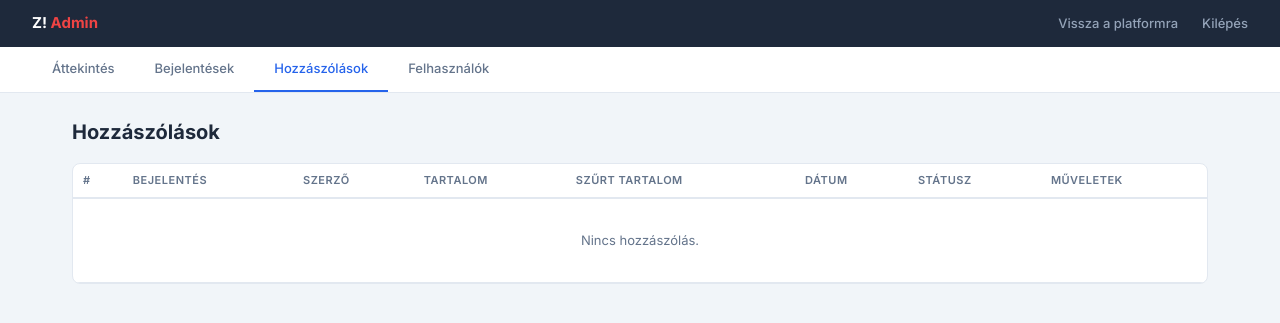
After one commit to gaberun24/zeghang, a Flask app: page /admin/comments in a window 1280 px wide. The commit adds this page. Shown: the top 323 px of the page. Run offline with Flask 3, Linux system fonts and the light colour scheme; the visitor is signed in with stand-in values (Sample User, id 1); data that the repository does not hold is empty; some libraries are stand-ins or nearby versions.

Commit message:
feat: admin dashboard + profanity filter + moderáció
Admin felület (/admin):
- Áttekintő dashboard statisztikákkal és körzeti bontással
- Bejelentések kezelése (státusz váltás, elrejtés, törlés)
- Felhasználók kezelése (tiltás, admin jog adás/elvétel)
- Hozzászólások moderálása (elrejtés, törlés)

Profanity filter (lib/moderation.py):
- Magyar csúnya szó lista, automatikus csillagozás megjelenítéskor
- Jinja2 |censor filter a publikus oldalakon (cím, leírás, kommentek)
- Eredeti szöveg megmarad az adatbázisban, admin látja

DB migráció:
- users: is_admin, is_banned mezők
- issues: is_hidden mező
- comments: is_hidden mező

Co-Authored-By: Claude Opus 4.6 <noreply@anthropic.com>

```diff
--- a/app.py
+++ b/app.py
@@ -31,6 +31,7 @@ from lib.ai import (
     categorize_issue, check_duplicates, quick_categorize,
     CATEGORIES, URGENCY_LABELS,
 )
+from lib.moderation import censor_text
 from districts import DISTRICTS, guess_district
 
 # ── App setup ──
@@ -55,6 +56,9 @@ login_manager.login_view = "login"
 login_manager.login_message = "Jelentkezz be a folytatáshoz."
 login_manager.login_message_category = "error"
 
+# ── Jinja2 filters ──
+app.jinja_env.filters["censor"] = censor_text
+
 
 # ── User model ──
 class DistrictInfo:
@@ -72,7 +76,19 @@ class User(UserMixin):
         self.email = row["email"]
         self.display_name = row.get("display_name") or "Körzeti lakos"
         self.district_id = row["district_id"]
+        self.is_admin = row.get("is_admin", False)
         self.district = DistrictInfo(district_row) if district_row else None
+
+
+def admin_required(f):
+    @wraps(f)
+    @login_required
+    def decorated(*args, **kwargs):
+        if not current_user.is_admin:
+            flash("Nincs jogosultságod ehhez az oldalhoz.", "error")
+            return redirect(url_for("dashboard"))
+        return f(*args, **kwargs)
+    return decorated
 
 
 @login_manager.user_loader
@@ -459,6 +475,7 @@ def dashboard():
             where_clauses.append("i.category = %s")
             params.append(category_filter)
 
+        where_clauses.append("i.is_hidden = FALSE")
         where_sql = " AND ".join(where_clauses) if where_clauses else "TRUE"
 
         issues = conn.execute(
@@ -610,11 +627,11 @@ def issue_detail(issue_id):
         ).fetchone()
         user_vote = vote_row["direction"] if vote_row else 0
 
-        # Comments
+        # Comments (hide moderated ones for non-admins)
         comments_raw = conn.execute(
             "SELECT c.*, COALESCE(u.display_name, 'Körzeti lakos') AS author_name "
             "FROM comments c JOIN users u ON c.user_id = u.id "
-            "WHERE c.issue_id = %s ORDER BY c.created_at ASC",
+            "WHERE c.issue_id = %s AND c.is_hidden = FALSE ORDER BY c.created_at ASC",
             (issue_id,)
         ).fetchall()
         comments = []
@@ -790,6 +807,201 @@ def uploaded_file(filename):
     return send_from_directory(UPLOAD_DIR, filename)
 
 
+# ── Routes: Admin ──
+@app.route("/admin")
+@admin_required
+def admin_dashboard():
+    conn = get_db()
+    try:
+        total_issues = conn.execute("SELECT COUNT(*) AS cnt FROM issues").fetchone()["cnt"]
+        active_issues = conn.execute("SELECT COUNT(*) AS cnt FROM issues WHERE status != 'done'").fetchone()["cnt"]
+        solved_issues = conn.execute("SELECT COUNT(*) AS cnt FROM issues WHERE status = 'done'").fetchone()["cnt"]
+        hidden_issues = conn.execute("SELECT COUNT(*) AS cnt FROM issues WHERE is_hidden = TRUE").fetchone()["cnt"]
+        total_users = conn.execute("SELECT COUNT(*) AS cnt FROM users WHERE is_active = TRUE").fetchone()["cnt"]
+        banned_users = conn.execute("SELECT COUNT(*) AS cnt FROM users WHERE is_banned = TRUE").fetchone()["cnt"]
+        total_comments = conn.execute("SELECT COUNT(*) AS cnt FROM comments").fetchone()["cnt"]
+        hidden_comments = conn.execute("SELECT COUNT(*) AS cnt FROM comments WHERE is_hidden = TRUE").fetchone()["cnt"]
+
+        # Recent issues
+        recent = conn.execute(
+            "SELECT i.*, d.number AS district_number, "
+            "COALESCE(u.display_name, 'Körzeti lakos') AS author_name, u.email AS author_email "
+            "FROM issues i JOIN districts d ON i.district_id = d.id "
+            "JOIN users u ON i.user_id = u.id "
+            "ORDER BY i.created_at DESC LIMIT 20"
+        ).fetchall()
+
+        # District breakdown
+        district_stats = conn.execute(
+            "SELECT d.number, d.name, "
+            "COUNT(CASE WHEN i.status != 'done' THEN 1 END) AS active, "
+            "COUNT(CASE WHEN i.status = 'done' THEN 1 END) AS solved, "
+            "COUNT(i.id) AS total "
+            "FROM districts d LEFT JOIN issues i ON i.district_id = d.id "
+            "GROUP BY d.number, d.name ORDER BY d.number"
+        ).fetchall()
+
+        return render_template("admin/dashboard.html",
+            total_issues=total_issues, active_issues=active_issues,
+            solved_issues=solved_issues, hidden_issues=hidden_issues,
+            total_users=total_users, banned_users=banned_users,
+            total_comments=total_comments, hidden_comments=hidden_comments,
+            recent=recent, district_stats=district_stats,
+            category_labels=CATEGORIES, urgency_labels=URGENCY_LABELS,
+        )
+    finally:
+        conn.close()
+
+
+@app.route("/admin/issues")
+@admin_required
+def admin_issues():
+    status = request.args.get("status", "all")
+    page = request.args.get("page", 1, type=int)
+    per_page = 30
+    offset = (page - 1) * per_page
+
+    conn = get_db()
+    try:
+        where = "TRUE"
+        params = []
+        if status == "hidden":
+            where = "i.is_hidden = TRUE"
+        elif status != "all":
+            where = "i.status = %s AND i.is_hidden = FALSE"
+            params.append(status)
+
+        issues = conn.execute(
+            f"SELECT i.*, d.number AS district_number, "
+            f"COALESCE(u.display_name, 'Körzeti lakos') AS author_name, u.email AS author_email "
+            f"FROM issues i JOIN districts d ON i.district_id = d.id "
+            f"JOIN users u ON i.user_id = u.id "
+            f"WHERE {where} ORDER BY i.created_at DESC LIMIT %s OFFSET %s",
+            params + [per_page, offset],
+        ).fetchall()
+
+        total = conn.execute(
+            f"SELECT COUNT(*) AS cnt FROM issues i WHERE {where}", params
+        ).fetchone()["cnt"]
+
+        return render_template("admin/issues.html",
+            issues=issues, status=status, page=page,
+            total=total, per_page=per_page,
+            category_labels=CATEGORIES, urgency_labels=URGENCY_LABELS,
+        )
+    finally:
+        conn.close()
+
+
+@app.route("/admin/issue/<int:issue_id>/action", methods=["POST"])
+@admin_required
+def admin_issue_action(issue_id):
+    action = request.form.get("action")
+    conn = get_db()
+    try:
+        if action == "hide":
+            conn.execute("UPDATE issues SET is_hidden = TRUE WHERE id = %s", (issue_id,))
+        elif action == "unhide":
+            conn.execute("UPDATE issues SET is_hidden = FALSE WHERE id = %s", (issue_id,))
+        elif action in ("new", "in_progress", "done"):
+            update = "UPDATE issues SET status = %s, updated_at = NOW()"
+            params = [action, issue_id]
+            if action == "done":
+                update += ", resolved_at = NOW()"
+            update += " WHERE id = %s"
+            conn.execute(update, params)
+        elif action == "delete":
+            conn.execute("DELETE FROM issues WHERE id = %s", (issue_id,))
+        conn.commit()
+    except Exception:
+        conn.rollback()
+    finally:
+        conn.close()
+    return redirect(request.referrer or url_for("admin_issues"))
+
+
+@app.route("/admin/users")
+@admin_required
+def admin_users():
+    conn = get_db()
+    try:
+        users = conn.execute(
+            "SELECT u.*, d.number AS district_number, d.name AS district_name, "
+            "(SELECT COUNT(*) FROM issues WHERE user_id = u.id) AS issue_count, "
+            "(SELECT COUNT(*) FROM comments WHERE user_id = u.id) AS comment_count "
+            "FROM users u LEFT JOIN districts d ON u.district_id = d.id "
+            "ORDER BY u.created_at DESC"
+        ).fetchall()
+        return render_template("admin/users.html", users=users)
+    finally:
+        conn.close()
+
+
+@app.route("/admin/user/<int:user_id>/action", methods=["POST"])
+@admin_required
+def admin_user_action(user_id):
+    action = request.form.get("action")
+    conn = get_db()
+    try:
+        if action == "ban":
+            conn.execute("UPDATE users SET is_banned = TRUE, is_active = FALSE WHERE id = %s", (user_id,))
+        elif action == "unban":
+            conn.execute("UPDATE users SET is_banned = FALSE, is_active = TRUE WHERE id = %s", (user_id,))
+        elif action == "make_admin":
+            conn.execute("UPDATE users SET is_admin = TRUE WHERE id = %s", (user_id,))
+        elif action == "remove_admin":
+            conn.execute("UPDATE users SET is_admin = FALSE WHERE id = %s", (user_id,))
+        conn.commit()
+    except Exception:
+        conn.rollback()
+    finally:
+        conn.close()
+    return redirect(request.referrer or url_for("admin_users"))
+
+
+@app.route("/admin/comments")
+@admin_required
+def admin_comments():
+    conn = get_db()
+    try:
+        comments = conn.execute(
+            "SELECT c.*, i.title AS issue_title, "
+            "COALESCE(u.display_name, 'Körzeti lakos') AS author_name, u.email AS author_email "
+            "FROM comments c JOIN issues i ON c.issue_id = i.id "
+            "JOIN users u ON c.user_id = u.id "
+            "ORDER BY c.created_at DESC LIMIT 100"
+        ).fetchall()
+        return render_template("admin/comments.html", comments=comments)
+    finally:
+        conn.close()
+
+
+@app.route("/admin/comment/<int:comment_id>/action", methods=["POST"])
+@admin_required
+def admin_comment_action(comment_id):
+    action = request.form.get("action")
+    conn = get_db()
+    try:
+        if action == "hide":
+            conn.execute("UPDATE comments SET is_hidden = TRUE WHERE id = %s", (comment_id,))
+        elif action == "unhide":
+            conn.execute("UPDATE comments SET is_hidden = FALSE WHERE id = %s", (comment_id,))
+        elif action == "delete":
+            comment = conn.execute("SELECT issue_id FROM comments WHERE id = %s", (comment_id,)).fetchone()
+            if comment:
+                conn.execute("DELETE FROM comments WHERE id = %s", (comment_id,))
+                conn.execute(
+                    "UPDATE issues SET comment_count = GREATEST(comment_count - 1, 0) WHERE id = %s",
+                    (comment["issue_id"],)
+                )
+        conn.commit()
+    except Exception:
+        conn.rollback()
+    finally:
+        conn.close()
+    return redirect(request.referrer or url_for("admin_comments"))
+
+
 # ── Init & Run ──
 with app.app_context():
     init_db()
--- a/lib/database.py
+++ b/lib/database.py
@@ -232,6 +232,10 @@ def init_db():
             "ALTER TABLE issues ADD COLUMN IF NOT EXISTS lat DOUBLE PRECISION",
             "ALTER TABLE issues ADD COLUMN IF NOT EXISTS lng DOUBLE PRECISION",
             "ALTER TABLE districts ADD COLUMN IF NOT EXISTS population INT DEFAULT 0",
+            "ALTER TABLE users ADD COLUMN IF NOT EXISTS is_admin BOOLEAN DEFAULT FALSE",
+            "ALTER TABLE users ADD COLUMN IF NOT EXISTS is_banned BOOLEAN DEFAULT FALSE",
+            "ALTER TABLE issues ADD COLUMN IF NOT EXISTS is_hidden BOOLEAN DEFAULT FALSE",
+            "ALTER TABLE comments ADD COLUMN IF NOT EXISTS is_hidden BOOLEAN DEFAULT FALSE",
         ]:
             conn.execute(col_sql)
 
--- /dev/null
+++ b/templates/admin/base.html
@@ -0,0 +1,136 @@
+<!DOCTYPE html>
+<html lang="hu">
+<head>
+  <meta charset="UTF-8">
+  <meta name="viewport" content="width=device-width, initial-scale=1.0">
+  <meta name="csrf-token" content="{{ csrf_token() }}">
+  <title>{% block title %}Admin — Zalaegerszeg Hangja{% endblock %}</title>
+  <link rel="preconnect" href="https://fonts.googleapis.com">
+  <link rel="preconnect" href="https://fonts.gstatic.com" crossorigin>
+  <link href="https://fonts.googleapis.com/css2?family=Inter:wght@300;400;500;600;700&display=swap" rel="stylesheet">
+  <style>
+    *, *::before, *::after { box-sizing: border-box; margin: 0; padding: 0; }
+    :root {
+      --admin-bg: #f1f5f9;
+      --admin-card: #ffffff;
+      --admin-border: #e2e8f0;
+      --admin-text: #1e293b;
+      --admin-muted: #64748b;
+      --admin-primary: #2563eb;
+      --admin-danger: #dc2626;
+      --admin-success: #16a34a;
+      --admin-warning: #d97706;
+      --radius: 8px;
+    }
+    body { font-family: 'Inter', sans-serif; background: var(--admin-bg); color: var(--admin-text); font-size: 14px; line-height: 1.5; }
+
+    /* Top bar */
+    .admin-topbar {
+      background: #1e293b; color: white; padding: 0.75rem 2rem;
+      display: flex; align-items: center; justify-content: space-between;
+    }
+    .admin-topbar-title { font-weight: 700; font-size: 15px; }
+    .admin-topbar-title span { color: #ef4444; }
+    .admin-topbar-links { display: flex; gap: 1.5rem; align-items: center; }
+    .admin-topbar-links a { color: #94a3b8; text-decoration: none; font-size: 13px; font-weight: 500; }
+    .admin-topbar-links a:hover, .admin-topbar-links a.active { color: white; }
+
+    /* Nav */
+    .admin-nav {
+      background: white; border-bottom: 1px solid var(--admin-border);
+      padding: 0 2rem; display: flex; gap: 0;
+    }
+    .admin-nav a {
+      padding: 0.75rem 1.25rem; text-decoration: none; color: var(--admin-muted);
+      font-weight: 500; font-size: 13px; border-bottom: 2px solid transparent;
+    }
+    .admin-nav a:hover { color: var(--admin-text); }
+    .admin-nav a.active { color: var(--admin-primary); border-bottom-color: var(--admin-primary); }
+
+    /* Content */
+    .admin-content { max-width: 1200px; margin: 0 auto; padding: 1.5rem 2rem; }
+
+    /* Cards */
+    .admin-card { background: var(--admin-card); border: 1px solid var(--admin-border); border-radius: var(--radius); padding: 1.25rem; margin-bottom: 1rem; }
+    .admin-card h3 { font-size: 14px; font-weight: 600; margin-bottom: 1rem; color: var(--admin-muted); text-transform: uppercase; letter-spacing: 0.5px; }
+
+    /* Stat grid */
+    .stat-grid { display: grid; grid-template-columns: repeat(auto-fit, minmax(140px, 1fr)); gap: 1rem; margin-bottom: 1.5rem; }
+    .stat-card { background: white; border: 1px solid var(--admin-border); border-radius: var(--radius); padding: 1rem; text-align: center; }
+    .stat-num { font-size: 28px; font-weight: 700; color: var(--admin-text); }
+    .stat-label { font-size: 12px; color: var(--admin-muted); margin-top: 2px; }
+    .stat-num.danger { color: var(--admin-danger); }
+    .stat-num.success { color: var(--admin-success); }
+    .stat-num.warning { color: var(--admin-warning); }
+
+    /* Table */
+    .admin-table { width: 100%; border-collapse: collapse; font-size: 13px; }
+    .admin-table th { text-align: left; padding: 8px 10px; font-weight: 600; color: var(--admin-muted); border-bottom: 2px solid var(--admin-border); font-size: 11px; text-transform: uppercase; letter-spacing: 0.5px; }
+    .admin-table td { padding: 8px 10px; border-bottom: 1px solid var(--admin-border); vertical-align: middle; }
+    .admin-table tr:hover { background: #f8fafc; }
+    .admin-table tr.hidden-row { opacity: 0.5; }
+
+    /* Badges */
+    .badge { display: inline-block; padding: 2px 8px; border-radius: 10px; font-size: 11px; font-weight: 600; }
+    .badge-new { background: #dbeafe; color: #1d4ed8; }
+    .badge-in-progress { background: #fef3c7; color: #92400e; }
+    .badge-done { background: #d1fae5; color: #065f46; }
+    .badge-hidden { background: #fecaca; color: #991b1b; }
+    .badge-admin { background: #ede9fe; color: #5b21b6; }
+    .badge-banned { background: #fecaca; color: #991b1b; }
+
+    .badge-low { background: #f0fdf4; color: #166534; }
+    .badge-medium { background: #fefce8; color: #854d0e; }
+    .badge-high { background: #fff7ed; color: #9a3412; }
+    .badge-urgent { background: #fef2f2; color: #991b1b; }
+
+    /* Buttons */
+    .btn-sm { display: inline-block; padding: 4px 10px; border-radius: 4px; font-size: 12px; font-weight: 500; border: none; cursor: pointer; text-decoration: none; }
+    .btn-action { background: #f1f5f9; color: var(--admin-text); border: 1px solid var(--admin-border); }
+    .btn-action:hover { background: #e2e8f0; }
+    .btn-danger { background: #fef2f2; color: #dc2626; border: 1px solid #fecaca; }
+    .btn-danger:hover { background: #fecaca; }
+    .btn-success { background: #f0fdf4; color: #16a34a; border: 1px solid #bbf7d0; }
+    .btn-success:hover { background: #bbf7d0; }
+
+    /* Action form */
+    .action-form { display: inline; }
+    .action-group { display: flex; gap: 4px; flex-wrap: wrap; }
+
+    /* Filter bar */
+    .filter-bar { display: flex; gap: 0.5rem; margin-bottom: 1rem; flex-wrap: wrap; }
+    .filter-link { padding: 6px 14px; border-radius: 20px; font-size: 12px; font-weight: 500; text-decoration: none; color: var(--admin-muted); background: white; border: 1px solid var(--admin-border); }
+    .filter-link:hover { background: #f8fafc; }
+    .filter-link.active { background: var(--admin-primary); color: white; border-color: var(--admin-primary); }
+
+    /* Truncate */
+    .truncate { max-width: 300px; white-space: nowrap; overflow: hidden; text-overflow: ellipsis; }
+
+    @media (max-width: 768px) {
+      .admin-topbar, .admin-nav, .admin-content { padding-left: 1rem; padding-right: 1rem; }
+      .admin-table { font-size: 12px; }
+      .stat-grid { grid-template-columns: repeat(2, 1fr); }
+    }
+  </style>
+</head>
+<body>
+  <div class="admin-topbar">
+    <div class="admin-topbar-title">Z! <span>Admin</span></div>
+    <div class="admin-topbar-links">
+      <a href="{{ url_for('dashboard') }}">Vissza a platformra</a>
+      <a href="{{ url_for('logout') }}">Kilépés</a>
+    </div>
+  </div>
+
+  <div class="admin-nav">
+    <a href="{{ url_for('admin_dashboard') }}" class="{{ 'active' if admin_page == 'dashboard' else '' }}">Áttekintés</a>
+    <a href="{{ url_for('admin_issues') }}" class="{{ 'active' if admin_page == 'issues' else '' }}">Bejelentések</a>
+    <a href="{{ url_for('admin_comments') }}" class="{{ 'active' if admin_page == 'comments' else '' }}">Hozzászólások</a>
+    <a href="{{ url_for('admin_users') }}" class="{{ 'active' if admin_page == 'users' else '' }}">Felhasználók</a>
+  </div>
+
+  <div class="admin-content">
+    {% block content %}{% endblock %}
+  </div>
+</body>
+</html>
--- /dev/null
+++ b/templates/admin/comments.html
@@ -0,0 +1,55 @@
+{% extends "admin/base.html" %}
+{% set admin_page = "comments" %}
+{% block title %}Hozzászólások — Admin{% endblock %}
+
+{% block content %}
+<h2 style="font-size:20px; font-weight:700; margin-bottom:1rem;">Hozzászólások</h2>
+
+<div class="admin-card" style="padding:0; overflow-x:auto;">
+  <table class="admin-table">
+    <thead>
+      <tr><th>#</th><th>Bejelentés</th><th>Szerző</th><th>Tartalom</th><th>Szűrt tartalom</th><th>Dátum</th><th>Státusz</th><th>Műveletek</th></tr>
+    </thead>
+    <tbody>
+      {% for c in comments %}
+      <tr class="{{ 'hidden-row' if c.is_hidden }}">
+        <td>{{ c.id }}</td>
+        <td><a href="{{ url_for('issue_detail', issue_id=c.issue_id) }}" style="color:var(--admin-primary); text-decoration:none; font-size:12px;">{{ c.issue_title|truncate(40) }}</a></td>
+        <td style="font-size:12px;">{{ c.author_name }}<br><span style="color:var(--admin-muted);">{{ c.author_email }}</span></td>
+        <td style="max-width:250px; font-size:12px; word-break:break-word;">{{ c.content|truncate(120) }}</td>
+        <td style="max-width:250px; font-size:12px; word-break:break-word; color:var(--admin-muted);">{{ c.content|censor|truncate(120) }}</td>
+        <td style="white-space:nowrap; font-size:12px;">{{ c.created_at.strftime('%m.%d. %H:%M') }}</td>
+        <td>
+          {% if c.is_hidden %}<span class="badge badge-hidden">Rejtett</span>
+          {% else %}<span class="badge badge-new">Látható</span>{% endif %}
+        </td>
+        <td>
+          <div class="action-group">
+            {% if c.is_hidden %}
+            <form class="action-form" method="POST" action="{{ url_for('admin_comment_action', comment_id=c.id) }}">
+              <input type="hidden" name="csrf_token" value="{{ csrf_token() }}">
+              <input type="hidden" name="action" value="unhide">
+              <button class="btn-sm btn-action">Vissza</button>
+            </form>
+            {% else %}
+            <form class="action-form" method="POST" action="{{ url_for('admin_comment_action', comment_id=c.id) }}">
+              <input type="hidden" name="csrf_token" value="{{ csrf_token() }}">
+              <input type="hidden" name="action" value="hide">
+              <button class="btn-sm btn-danger">Elrejt</button>
+            </form>
+            {% endif %}
+            <form class="action-form" method="POST" action="{{ url_for('admin_comment_action', comment_id=c.id) }}" onsubmit="return confirm('Biztosan törlöd véglegesen?')">
+              <input type="hidden" name="csrf_token" value="{{ csrf_token() }}">
+              <input type="hidden" name="action" value="delete">
+              <button class="btn-sm btn-danger">Törlés</button>
+            </form>
+          </div>
+        </td>
+      </tr>
+      {% else %}
+      <tr><td colspan="8" style="text-align:center; padding:2rem; color:var(--admin-muted);">Nincs hozzászólás.</td></tr>
+      {% endfor %}
+    </tbody>
+  </table>
+</div>
+{% endblock %}
--- a/templates/app_base.html
+++ b/templates/app_base.html
@@ -29,6 +29,9 @@
       <div class="topbar-avatar" title="{{ current_user.display_name or current_user.email }}">
         {{ (current_user.display_name or current_user.email)[:2]|upper }}
       </div>
+      {% if current_user.is_admin %}
+        <a href="{{ url_for('admin_dashboard') }}" style="color:#e74c3c; font-size:13px; text-decoration:none; font-weight:600;">Admin</a>
+      {% endif %}
       <a href="{{ url_for('logout') }}" style="color:var(--hill-pale); font-size:13px; text-decoration:none;">Kilépés</a>
     </div>
   </div>
--- a/templates/dashboard.html
+++ b/templates/dashboard.html
@@ -67,8 +67,8 @@
         <span class="issue-status status-done">Megoldva ✓</span>
         {% endif %}
       </div>
-      <div class="issue-h">{{ issue.title }}</div>
-      <div class="issue-desc">{{ issue.description[:200] }}{% if issue.description|length > 200 %}...{% endif %}</div>
+      <div class="issue-h">{{ issue.title|censor }}</div>
+      <div class="issue-desc">{{ issue.description[:200]|censor }}{% if issue.description|length > 200 %}...{% endif %}</div>
       <div class="issue-footer">
         <span class="issue-footer-item"><span class="issue-district-badge">{{ '%02d' % issue.district_number }}. körzet</span></span>
         <span class="issue-footer-item">💬 {{ issue.comment_count }} hozzászólás</span>
--- a/templates/issue_detail.html
+++ b/templates/issue_detail.html
@@ -28,7 +28,7 @@
 
     <!-- Title -->
     <h1 style="font-family:'Playfair Display',serif; font-size:28px; font-weight:700; margin-bottom:0.75rem; line-height:1.3;">
-      {{ issue.title }}
+      {{ issue.title|censor }}
     </h1>
 
     <!-- Meta -->
@@ -41,7 +41,7 @@
     </div>
 
     <!-- Description -->
-    <div style="font-size:15px; line-height:1.8; color:var(--text-mid); margin-bottom:1.5rem; white-space:pre-wrap;">{{ issue.description }}</div>
+    <div style="font-size:15px; line-height:1.8; color:var(--text-mid); margin-bottom:1.5rem; white-space:pre-wrap;">{{ issue.description|censor }}</div>
 
     {% if issue.ai_duplicate_of %}
     <div style="background:var(--orange-bg); border:1px solid rgba(212,133,10,0.2); border-radius:var(--radius-sm); padding:10px 14px; font-size:13px; color:var(--orange); margin-bottom:1.5rem;">
@@ -89,7 +89,7 @@
         <span style="font-size:13px; font-weight:600; color:var(--text-dark);">{{ comment.author_name }}</span>
         <span style="font-size:12px; color:var(--text-muted);">{{ comment.time_ago }}</span>
       </div>
-      <div style="font-size:14px; color:var(--text-mid); line-height:1.7; white-space:pre-wrap;">{{ comment.content }}</div>
+      <div style="font-size:14px; color:var(--text-mid); line-height:1.7; white-space:pre-wrap;">{{ comment.content|censor }}</div>
     </div>
     {% else %}
     <div style="text-align:center; padding:2rem; color:var(--text-muted); font-size:14px;">
```
Also changed, not shown: lib/moderation.py (added, +51 -0 lines), templates/admin/dashboard.html (added, +92 -0 lines), templates/admin/issues.html (added, +93 -0 lines), templates/admin/users.html (added, +63 -0 lines).
